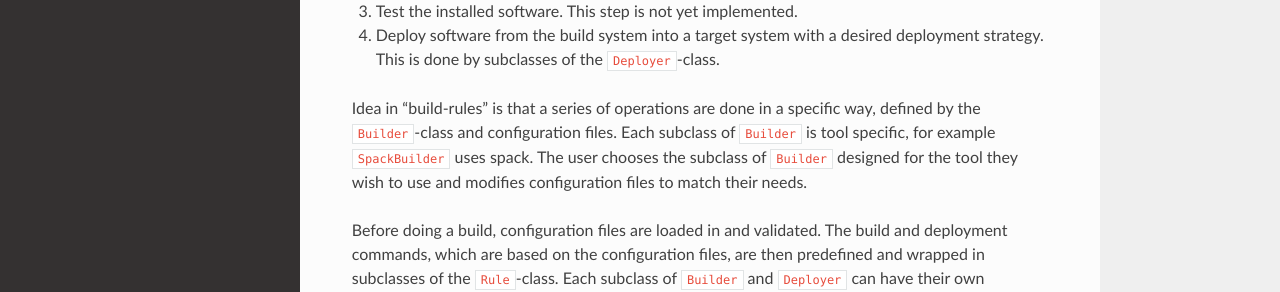
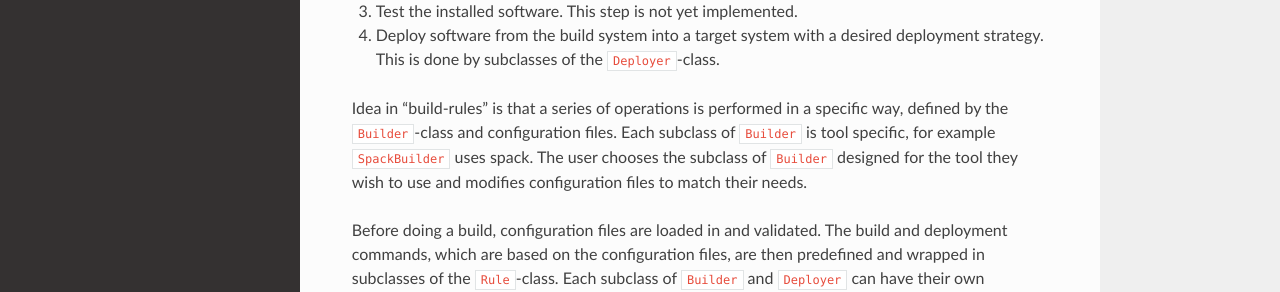
Before and after one commit to AaltoSciComp/science-build-rules, a Sphinx documentation site: the page built from docs/source/overview.rst, in a window 1280 px wide and 1218 px high. Shown: the part 713-1005 px from the top of the window. Built offline with Sphinx 7.4.7 and the Read the Docs theme 2.0.0, drawn with Linux system fonts in a browser that asks for light colours.

Commit message:
Tweaked the language a little

```diff
--- a/docs/source/overview.rst
+++ b/docs/source/overview.rst
@@ -21,7 +21,7 @@ Typical build will do the following steps:
    desired deployment strategy. This is done by subclasses of the
    ``Deployer``-class.
 
-Idea in "build-rules" is that a series of operations are done in a specific way, defined by the ``Builder``-class and configuration files. Each subclass of ``Builder`` is tool specific, for example ``SpackBuilder`` uses spack. The user chooses the subclass of ``Builder`` designed for the tool they wish to use and modifies configuration files to match their needs.
+Idea in "build-rules" is that a series of operations is performed in a specific way, defined by the ``Builder``-class and configuration files. Each subclass of ``Builder`` is tool specific, for example ``SpackBuilder`` uses spack. The user chooses the subclass of ``Builder`` designed for the tool they wish to use and modifies configuration files to match their needs.
 
 Before doing a build, configuration files are loaded in and
 validated. The build and deployment commands, which are based on the configuration files, are then predefined and wrapped in subclasses of the ``Rule``-class. Each subclass of ``Builder`` and ``Deployer`` can have their own configuration yaml-files and corresponding schemas.
```
